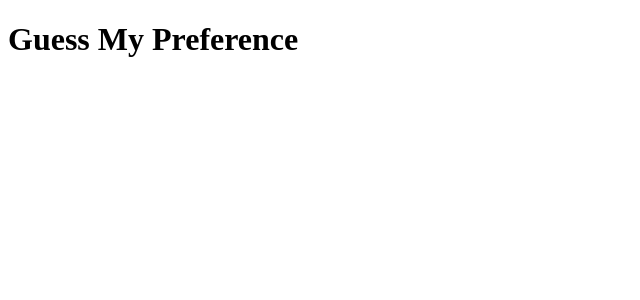
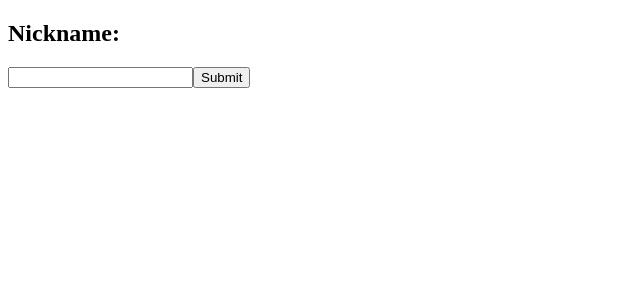
Before and after one commit to halitdincer/guess-my-preference, a React (Create React App) app: page / in a window 1280 px wide. Shown: the top 300 px of the page, without its empty margins (0-640 px from the left). Built offline with nearby package versions, Linux system fonts and the light colour scheme.

Commit message:
created screens

```diff
--- a/package.json
+++ b/package.json
@@ -6,9 +6,13 @@
     "@testing-library/jest-dom": "^5.16.5",
     "@testing-library/react": "^13.4.0",
     "@testing-library/user-event": "^13.5.0",
+    "localforage": "^1.10.0",
+    "match-sorter": "^6.3.3",
     "react": "^18.2.0",
     "react-dom": "^18.2.0",
+    "react-router-dom": "^6.21.2",
     "react-scripts": "5.0.1",
+    "sort-by": "^1.2.0",
     "web-vitals": "^2.1.4"
   },
   "scripts": {
--- a/src/App.js
+++ b/src/App.js
@@ -1,14 +1,31 @@
 import { useEffect, useState } from "react";
+import Welcome from "./components/Welcome";
+import Lobby from "./components/Lobby";
+import RoundPlay from "./components/RoundPlay";
+import RoundResult from "./components/RoundResult";
 
 function App() {
+  const [screen, setScreen] = useState(0);
+  const [nickname, setNickname] = useState(0);
+  let content = 0
 
   useEffect(() => {
     // Socket
   }, []);
 
+  if(screen == 0){
+    content = <Welcome changeNickname={(nickname) => setNickname(nickname)} nextScreen={() => setScreen(1)} />
+  }else if(screen == 1){
+    content = <Lobby nickname={nickname} nextScreen={() => setScreen(2)} />
+  }else if(screen == 2){
+    content = <RoundPlay nextScreen={() => setScreen(3)} />
+  }else{
+    content = <RoundResult setScreen={(screen) => setScreen(screen)}/>
+  }
+
   return (
     <main>
-      <h1>Guess My Preference</h1>
+      {content}
     </main>
   );
 }
--- /dev/null
+++ b/src/components/Lobby.jsx
@@ -0,0 +1,10 @@
+import React from "react";
+
+export default function Lobby({nickname, nextScreen}) {
+  return (
+        <div>
+            <p>Welcome, {nickname}</p>
+            <button onClick={e => {nextScreen()}}>Submit</button>
+        </div>
+  );
+}
--- /dev/null
+++ b/src/components/RoundPlay.jsx
@@ -0,0 +1,10 @@
+import React from "react";
+
+export default function RoundPlay({nextScreen}) {
+  return (
+        <div>
+            <p>Game Begin</p>
+            <button onClick={e => {nextScreen()}}>Submit</button>
+        </div>
+  );
+}
--- /dev/null
+++ b/src/components/RoundResult.jsx
@@ -0,0 +1,10 @@
+import React from "react";
+
+export default function RoundResult({setScreen}) {
+  return (
+        <div>
+            <p>Round Result</p>
+            <button onClick={e => {setScreen(2)}}>Submit</button>
+        </div>
+  );
+}
--- /dev/null
+++ b/src/components/Welcome.jsx
@@ -0,0 +1,14 @@
+import React from "react";
+
+export default function Welcome({nextScreen, changeNickname}) {
+  return (
+        <>
+            <h2>Nickname:</h2>
+            <input type="text" name="nickname" id="nickname" />
+            <button onClick={e => {
+                changeNickname(document.getElementById("nickname").value)
+                nextScreen()
+            }}>Submit</button>
+        </>
+  );
+}
```
Also changed, not shown: src/GameSetup.jsx (added), 1 other file (tests, documents, lock files or other folders).
